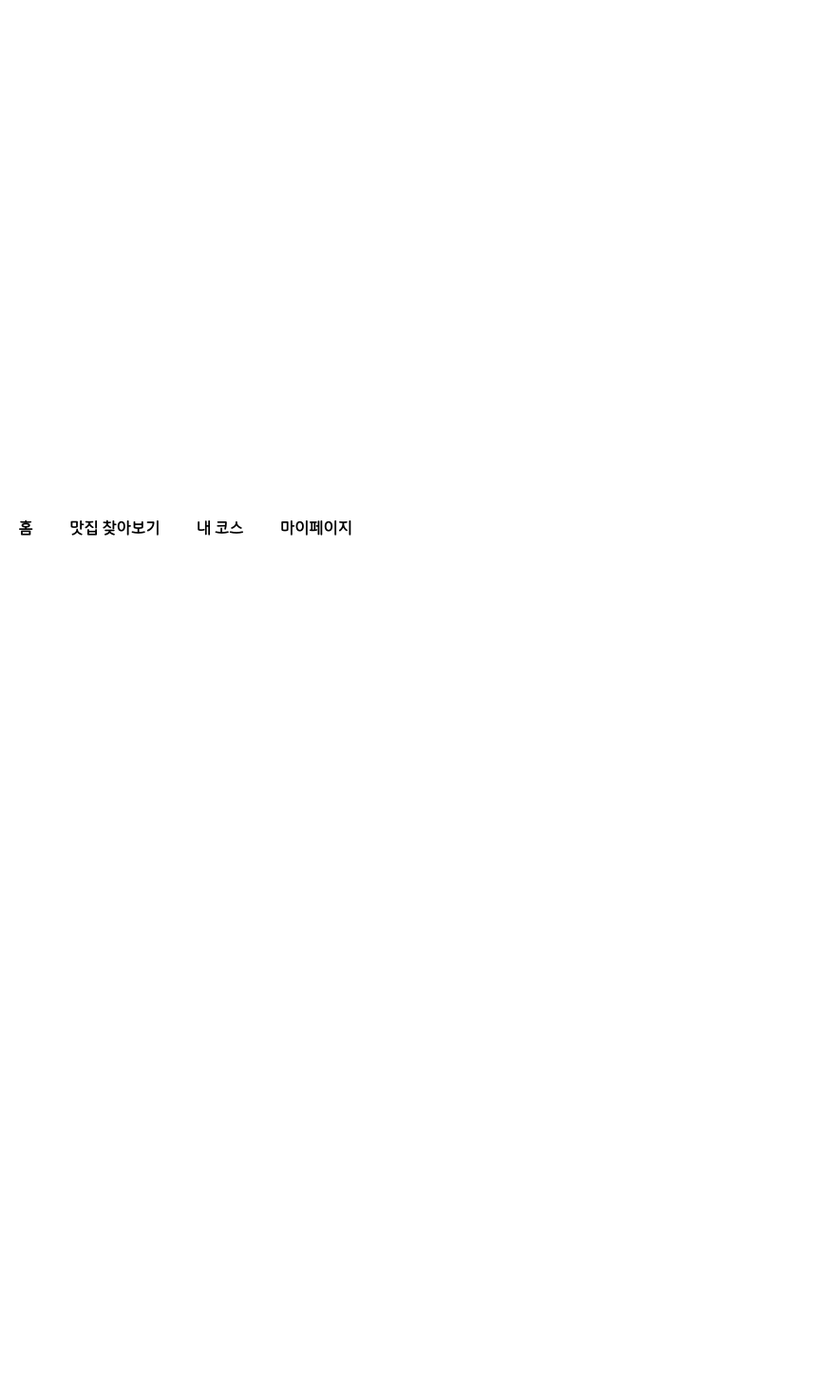
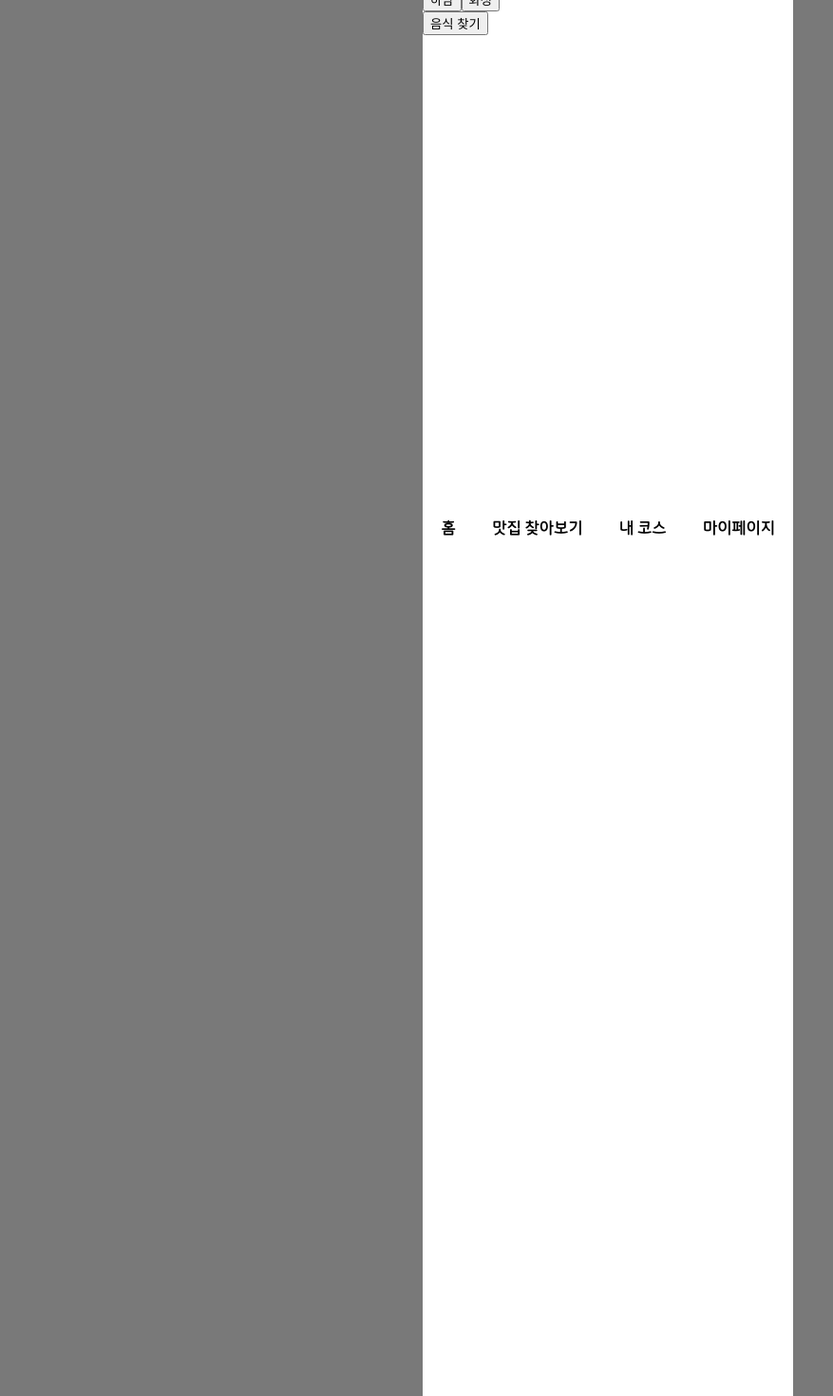
Before and after one commit to 2023-Ganzithon/Team3, a React (Create React App) app: page /findfood in a window 1280 px wide. Shown: the part 218-1688 px from the top of the page at 95% size, without its empty margins (0-877 px from the left). Before the commit the page ends 800 px from the top, so only its background shows below. Built offline with nearby package versions, Linux system fonts and the light colour scheme.

Commit message:
front-second

```diff
--- a/src/App.js
+++ b/src/App.js
@@ -1,28 +1,34 @@
-
-import {
-  BrowserRouter as Router,
-  Routes,
-  Route,
-} from 'react-router-dom';
-
+import React from 'react';
+import { BrowserRouter as Router, Routes, Route } from 'react-router-dom';
 import NavBar from './NavBar';
 import routes from './routes';
 
+function App() {
+  // NavBar를 특정 조건에 따라 숨기거나 표시하는 함수
+  const shouldShowNavBar = () => {
+    const hiddenPaths = [
+      '/',
+      '/login',
+      '/signup',
+      '/idpwchoice',
+      '/signupfin',
+      '/coursemaking',
+      '/coursemakingfin',
+    ];
+    return !hiddenPaths.includes(window.location.pathname);
+  };
 
-function App() {
   return (
     <>
-    <Router>
-
+      <Router>
         <Routes>
           {routes.map((route) => (
             <Route key={route.path} path={route.path} element={<route.component />} />
           ))}
         </Routes>
 
-        <NavBar />
+        {shouldShowNavBar() && <NavBar />}
       </Router>
-
     </>
   );
 }
--- a/src/NavBar.js
+++ b/src/NavBar.js
@@ -1,9 +1,10 @@
 import { Link } from "react-router-dom";
+import styled from 'styled-components';
 
 const NavBar = () => {
     return(
-        <>
-
+        <MainContainer>
+        <MainWrapper>
         <nav style={{paddingBottom: "10px"}}>
             <div style={{display:"flex" , justifyContent: 'space-around', position: 'fixed', bottom: '0', width: "390px"}}>
                 <Link to="/main" style={{textDecoration: 'none', color: 'black', fontWeight: 'bold'}}>
@@ -23,8 +24,26 @@
                 </Link>
             </div>
         </nav>
-        </>
+        </MainWrapper>
+        </MainContainer>
     );
 }
 
 export default NavBar;
+
+const MainContainer = styled.div`
+  width: 100%;
+  background-color: #797979;
+  display: flex;
+  justify-content: center;
+  align-items: center;
+`;
+
+const MainWrapper = styled.div`
+  width: 390px;
+  height: 844px;
+  background-color: white;
+  position: flex;
+  flex-direction: column;
+  align-items: center;
+`;
--- a/src/pages/CourseMakingFin.js
+++ b/src/pages/CourseMakingFin.js
@@ -21,7 +21,7 @@
               <img className="lastText" src="images/signUpFin/행복한 여행.svg" />
             </TicketText>
           </TicketContainer>
-          <img className="mainImage" onClick={() => {navigate('/');}} src="images/signUpFin/main.svg" />
+          <img className="mainImage" onClick={() => {navigate('/main');}} src="images/signUpFin/main.svg" />
         </ImgContainer>
       </MainWrapper>
     </MainContainer>
--- a/src/pages/Findfood.js
+++ b/src/pages/Findfood.js
@@ -1,6 +1,7 @@
 import styled from 'styled-components';
 
 import React, { useState } from 'react';
+
 
 const FindFood = () => {
   const [selectedProvince, setSelectedProvince] = useState('경기도'); // 기본값은 서울특별시로 설정
@@ -24,7 +25,8 @@
   };
 
       return (
-    <div>
+    <MainContainer>
+        <MainWrapper>
                 <LogoDiv>
                     <h3>삼시세끼</h3>
                 </LogoDiv>
@@ -41,7 +43,8 @@
         ))}
       </div>
       <button>음식 찾기</button>
-    </div>
+      </MainWrapper>
+    </MainContainer>
   );
 };
 
@@ -52,3 +55,20 @@
  padding: 20px 0px 0px 20px;
  color: #75C382;
 `;
+
+const MainContainer = styled.div`
+  width: 100%;
+  background-color: #797979;
+  display: flex;
+  justify-content: center;
+  align-items: center;
+`;
+
+const MainWrapper = styled.div`
+  width: 390px;
+  height: 844px;
+  background-color: white;
+  position: flex;
+  flex-direction: column;
+  align-items: center;
+`;
--- a/src/pages/Home.js
+++ b/src/pages/Home.js
@@ -2,7 +2,7 @@
 import styled from 'styled-components';
 import { useNavigate } from 'react-router-dom';
 
-function Main() {
+function Home() {
   const navigate = useNavigate();
   const myfunc = () => {
     navigate('/login');
@@ -18,7 +18,7 @@
   );
 }
 
-export default Main;
+export default Home;
 
 const MainContainer = styled.div`
   width: 100%;
--- a/src/pages/Main.js
+++ b/src/pages/Main.js
@@ -61,15 +61,20 @@
 export default Main;
 
 const MainContainer = styled.div`
-    background-color: #797979;
+  width: 100%;
+  background-color: #797979;
+  display: flex;
+  justify-content: center;
+  align-items: center;
 `;
 
 const MainWrapper = styled.div`
   width: 390px;
-  height: auto;
+  height: 844px;
   background-color: white;
-  margin: 0px;
-
+  position: flex;
+  flex-direction: column;
+  align-items: center;
 `;
 
 const LogoDiv = styled.div`
--- a/src/pages/Mycourse.js
+++ b/src/pages/Mycourse.js
@@ -29,16 +29,22 @@
 export default Mycourse;
 
 const MainContainer = styled.div`
-    background-color: #797979;
+  width: 100%;
+  background-color: #797979;
+  display: flex;
+  justify-content: center;
+  align-items: center;
 `;
 
 const MainWrapper = styled.div`
   width: 390px;
   height: 844px;
   background-color: white;
-  margin: 0px;
+  position: flex;
+  flex-direction: column;
+  align-items: center;
+`;
 
-`;
 
 const LogoDiv = styled.div`
  padding: 20px 0px 0px 20px;
--- a/src/pages/Mypage.js
+++ b/src/pages/Mypage.js
@@ -67,15 +67,22 @@
 export default Mypage;
 
 const MainContainer = styled.div`
-    background-color: #797979;
+  width: 100%;
+  background-color: #797979;
+  display: flex;
+  justify-content: center;
+  align-items: center;
 `;
 
 const MainWrapper = styled.div`
-    width: 390px;
-    height: 844px;
-    background-color: white;
-    margin: 0px;
+  width: 390px;
+  height: 844px;
+  background-color: white;
+  position: flex;
+  flex-direction: column;
+  align-items: center;
 `;
+
 
 const LogoDiv = styled.div`
     padding: 20px 0px 0px 20px;
--- a/src/pages/Popular.js
+++ b/src/pages/Popular.js
@@ -25,16 +25,22 @@
 export default Popular;
 
 const MainContainer = styled.div`
-    background-color: #797979;
+  width: 100%;
+  background-color: #797979;
+  display: flex;
+  justify-content: center;
+  align-items: center;
 `;
 
 const MainWrapper = styled.div`
   width: 390px;
-  height: auto;
+  height: 844px;
   background-color: white;
-  margin: 0px;
+  position: flex;
+  flex-direction: column;
+  align-items: center;
+`;
 
-`;
 
 const LogoDiv = styled.div`
  padding: 20px 0px 0px 20px;
--- a/src/pages/Populardetail.js
+++ b/src/pages/Populardetail.js
@@ -31,16 +31,22 @@
 export default Populardetail;
 
 const MainContainer = styled.div`
-    background-color: #797979;
+  width: 100%;
+  background-color: #797979;
+  display: flex;
+  justify-content: center;
+  align-items: center;
 `;
 
 const MainWrapper = styled.div`
   width: 390px;
-  height: auto;
+  height: 844px;
   background-color: white;
-  margin: 0px;
+  position: flex;
+  flex-direction: column;
+  align-items: center;
+`;
 
-`;
 
 const LogoDiv = styled.div`
  padding: 20px 0px 0px 20px;
--- a/src/pages/User.js
+++ b/src/pages/User.js
@@ -126,16 +126,22 @@
 
 
 const MainContainer = styled.div`
-    background-color: #797979;
+  width: 100%;
+  background-color: #797979;
+  display: flex;
+  justify-content: center;
+  align-items: center;
 `;
 
 const MainWrapper = styled.div`
   width: 390px;
   height: 844px;
   background-color: white;
-  margin: 0px;
+  position: flex;
+  flex-direction: column;
+  align-items: center;
+`;
 
-`;
 
 const LogoDiv = styled.div`
  padding: 20px 0px 0px 20px;
--- a/src/routes.js
+++ b/src/routes.js
@@ -51,7 +51,7 @@
       component:Login
     },
     {
-      path:'/singup',
+      path:'/signup',
       component:SignUp
     },
     {
```
